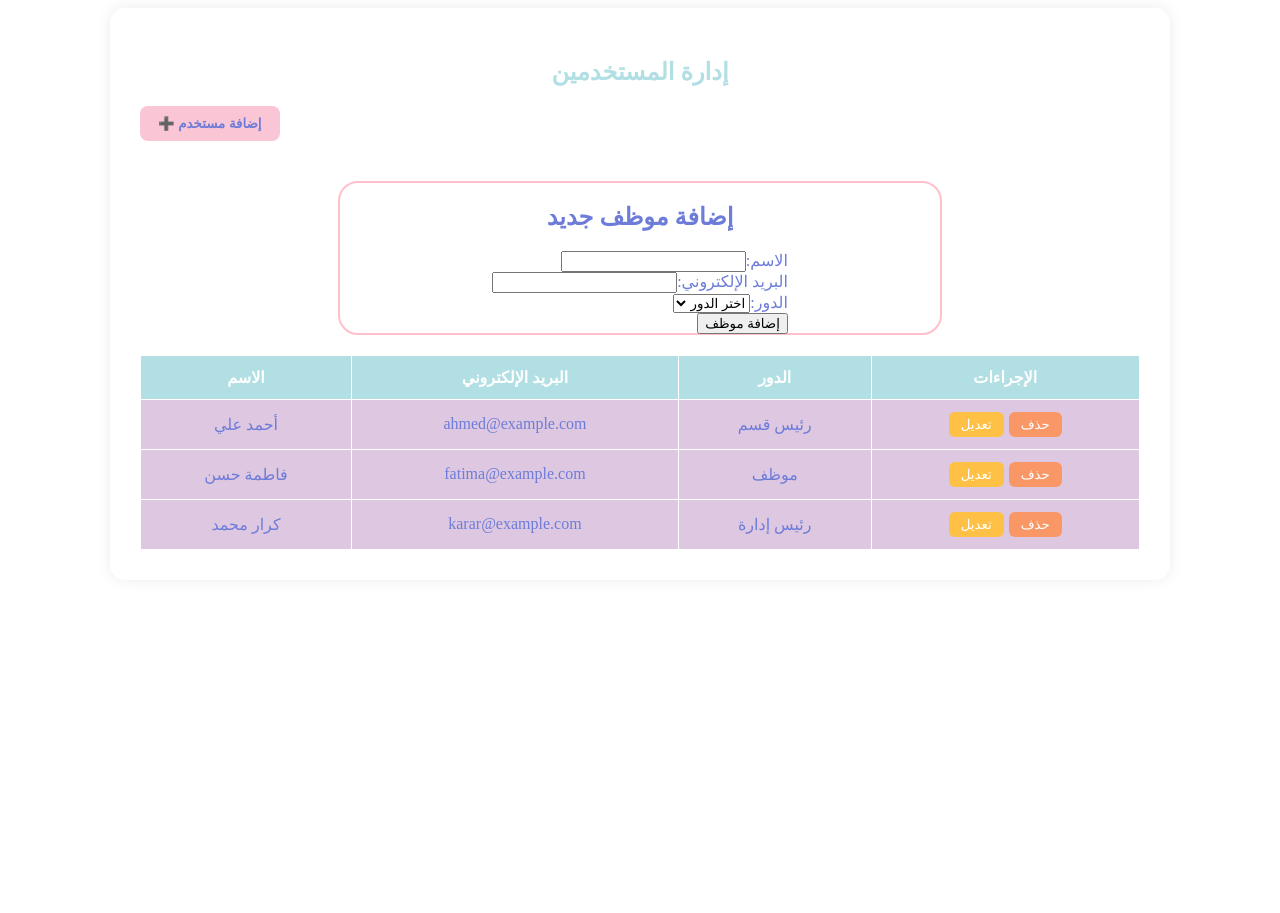
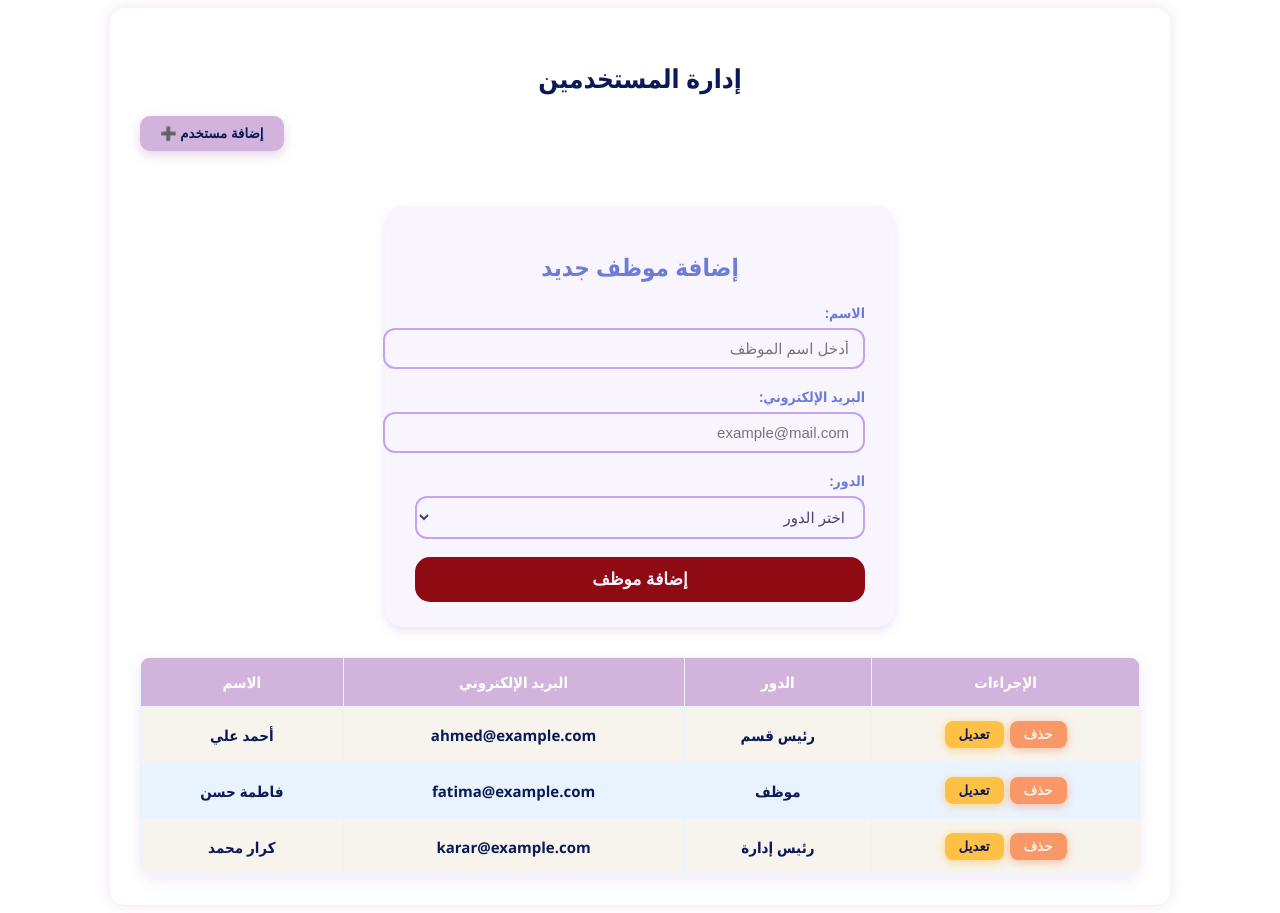
Before and after one commit to mqnr5/alamana, a Vue app: page /ManageUsers in a window 1280 px wide. Before the commit the page ends 800 px from the top, so only its background shows below. Built offline with nearby package versions, Linux system fonts and the light colour scheme; the HTML template or start-up script is replaced by a standard one.

Commit message:
غيرت التنسيق وناغمت وقللت الألوان

```diff
--- a/src/components/AddEmployee.vue
+++ b/src/components/AddEmployee.vue
@@ -7,52 +7,149 @@ export default {
       empName: '',
       empEmail: '',
       empRole: '',
-        }
+      errorMsg: '',
+      successMsg: '',
+    };
   },
   methods: {
-        addEmp() {
+    addEmployee() {
+      this.errorMsg = '';
+      this.successMsg = '';
+      if (!this.empName || !this.empEmail || !this.empRole) {
+        this.errorMsg = 'يرجى تعبئة جميع الحقول';
+        return;
+      }
       employeeBus.emit('add-employee', {
         name: this.empName,
         email: this.empEmail,
-                role: this.empRole
+        role: this.empRole,
       });
-        }
-    }
-}
+      this.successMsg = 'تمت إضافة الموظف بنجاح!';
+      this.empName = '';
+      this.empEmail = '';
+      this.empRole = '';
+    },
+  },
+};
 </script>
+
 <template>
-    <div class="view">
+  <div class="add-employee-container">
     <h2>إضافة موظف جديد</h2>
-        <form @submit.prevent="addEmployee" ckass="form">
+    <form @submit.prevent="addEmployee" class="form">
       <label for="name">الاسم:</label>
-            <input type="text" id="name" v-model="empName" required>
-            <br>
+      <input
+        type="text"
+        id="name"
+        v-model="empName"
+        placeholder="أدخل اسم الموظف"
+        required
+      />
+
       <label for="email">البريد الإلكتروني:</label>
-            <input type="email" id="email" v-model="empEmail" required>
-            <br>
+      <input
+        type="email"
+        id="email"
+        v-model="empEmail"
+        placeholder="example@mail.com"
+        required
+      />
+
       <label for="role">الدور:</label>
       <select id="role" v-model="empRole" required>
-                <option value="">اختر الدور</option>
+        <option disabled value="">اختر الدور</option>
         <option value="مدير">مدير</option>
         <option value="موظف">موظف</option>
         <option value="محاسب">محاسب</option>
       </select>
-            <br>
+
       <button type="submit">إضافة موظف</button>
+
+      <p v-if="errorMsg" class="error-msg">{{ errorMsg }}</p>
+      <p v-if="successMsg" class="success-msg">{{ successMsg }}</p>
     </form>
   </div>
 </template>
+
 <style scoped>
-.view {
-    width: 60%;
-    height: 150px;
-    display: flex;
+.add-employee-container {
+  max-width: 450px;
+  background: #f9f5ff;
+  padding: 25px 30px;
+  border-radius: 18px;
+  box-shadow: 0 4px 10px rgba(120, 80, 180, 0.15);
+  margin: 30px auto;
   direction: rtl;
-    margin: 20px;
-    flex-direction: column;
-    justify-self: center;
-    align-items: center;
-    border: 2px solid pink;
-    border-radius: 20px;
+  font-family: 'Segoe UI', Tahoma, Geneva, Verdana, sans-serif;
+  color: #4a3f6e;
+  text-align: right;
+}
+
+h2 {
+  margin-bottom: 20px;
+  color: #6d7cd9;
+  font-weight: 700;
+  text-align: center;
+}
+
+.form label {
+  display: block;
+  margin-bottom: 6px;
+  font-weight: 600;
+  font-size: 14px;
+  color: #6d7cd9;
+}
+
+.form input,
+.form select {
+  width: 100%;
+  padding: 10px 14px;
+  margin-bottom: 18px;
+  border: 2px solid #c1a3f2;
+  border-radius: 12px;
+  font-size: 15px;
+  color: #4a3f6e;
+  background-color: #f9f5ff;
+  transition: border-color 0.3s ease;
+}
+
+.form input:focus,
+.form select:focus {
+  border-color: #8f0b13;
+  outline: none;
+  background-color: #fff;
+}
+
+button[type='submit'] {
+  width: 100%;
+  padding: 12px 0;
+  background-color: #8f0b13;
+  border: none;
+  border-radius: 15px;
+  color: #f9f5ff;
+  font-weight: 700;
+  font-size: 17px;
+  cursor: pointer;
+  transition: background-color 0.3s ease;
+}
+
+button[type='submit']:hover {
+  background-color: #b13641;
+}
+
+.error-msg {
+  color: #d94f4f;
+  font-weight: 600;
+  margin-top: -10px;
+  margin-bottom: 10px;
+  text-align: center;
+}
+
+.success-msg {
+  color: #2a9d8f;
+  font-weight: 600;
+  margin-top: -10px;
+  margin-bottom: 10px;
+  text-align: center;
 }
 </style>
--- a/src/views/DepartmentHeadView.vue
+++ b/src/views/DepartmentHeadView.vue
@@ -32,12 +32,16 @@ export default {
 </template>
 <style scoped>
 .view {
-  background-color: beige;
-  height: auto;
+  background-color: #ffffff;
+  color: #0b1957;
+  font-size: 26px;
   display: flex;
-  font-size: 26px;
   flex-direction: column;
   align-items: center;
   padding: 40px 20px;
+  border-radius: 15px;
+  box-shadow: 0 0 10px rgba(0, 0, 0, 0.05);
+  max-width: 900px;
+  margin: auto;
 }
 </style>
--- a/src/views/MajorRequests.vue
+++ b/src/views/MajorRequests.vue
@@ -93,11 +93,10 @@ export default {
   },
 };
 </script>
-
 <style scoped>
 .major-requests {
   background-color: #ffffff;
-  color: #6d7cd9;
+  color: #0b1957;
   padding: 30px;
   max-width: 950px;
   margin: auto;
@@ -105,54 +104,64 @@ export default {
   direction: rtl;
   text-align: right;
 }
+
 h2 {
-  color: #b1dfe4;
+  color: #0b1957;
   margin-bottom: 10px;
 }
+
 .filters {
   margin: 20px 0;
   display: flex;
   align-items: center;
   gap: 15px;
 }
+
 select {
   padding: 10px;
   border-radius: 8px;
-  border: 2px solid #f99866;
-  background-color: #fff8f5;
-  color: #6d7cd9;
+  border: 2px solid #A40033;
+  background-color: #e9f3ff;
+  color: #0b1957;
+  font-weight: bold;
 }
+
 .request-table table {
   width: 100%;
   margin-top: 20px;
   border-collapse: collapse;
-  background-color: #f9f4ff;
+  background-color: #f7f4ed;
   border-radius: 10px;
   overflow: hidden;
 }
+
 .request-table th,
 .request-table td {
   padding: 14px;
-  border: 1px solid #eee;
+  border: 1px solid #fff;
   text-align: center;
+  color: #0b1957;
 }
+
 .status {
   font-weight: bold;
   padding: 6px 12px;
   border-radius: 10px;
-}
-.status.قيد\:المراجعة {
-  background-color: #ffc046;
   color: white;
 }
+
+.status.قيد\:المراجعة {
+  background-color: #d2b3db;
+}
+
 .status.مقبول {
   background-color: #4caf50;
-  color: white;
 }
+
 .status.مرفوض {
-  background-color: #f44336;
-  color: white;
+  background-color: #A40033;
 }
+
 button {
   margin: 5px;
   padding: 8px 16px;
@@ -161,23 +170,29 @@ button {
   font-weight: bold;
   cursor: pointer;
   transition: 0.3s;
+  background-color: #A40033;
+  color: white;
 }
+
 button:disabled {
   background-color: #ccc;
   cursor: not-allowed;
 }
+
 button:not(:disabled):hover {
-  background-color: #fac5d4;
-  color: white;
+  background-color: #d2b3db;
+  color: #0b1957;
 }
+
 .no-data {
   margin-top: 25px;
   font-weight: bold;
-  color: #f99866;
+  color: #A40033;
 }
+
 .back-main {
   margin-top: 40px;
-  background-color: #ffc046;
+  background-color: #A40033;
   color: white;
   padding: 12px 30px;
   border-radius: 12px;
--- a/src/views/ManageUsersView.vue
+++ b/src/views/ManageUsersView.vue
@@ -62,7 +62,6 @@ export default {
   }
 };
 </script>
-
 <style scoped>
 .users-container {
   background-color: #ffffff;
@@ -70,71 +69,96 @@ export default {
   border-radius: 15px;
   max-width: 1000px;
   margin: auto;
-  box-shadow: 0 0 15px rgba(0, 0, 0, 0.08);
-  color: #6d7cd9;
+  box-shadow: 0 0 15px rgba(210, 179, 219, 0.4);
+  color: #0b1957;
+  font-family: 'Segoe UI', Tahoma, Geneva, Verdana, sans-serif;
 }
 
 h2 {
-  color: #b1dfe4;
+  color: #0b1957;
   text-align: center;
   margin-bottom: 20px;
+  font-weight: 700;
+  font-size: 26px;
 }
 
 .add-user-button {
-  background-color: #fac5d4;
+  background-color: #d2b3db;
   border: none;
-  padding: 10px 18px;
-  color: #6d7cd9;
-  font-weight: bold;
-  border-radius: 8px;
-  margin-bottom: 20px;
+  padding: 10px 20px;
+  color: #0b1957;
+  font-weight: 700;
+  border-radius: 10px;
+  margin-bottom: 25px;
   cursor: pointer;
+  box-shadow: 0 4px 12px rgba(210, 179, 219, 0.6);
+  transition: background-color 0.3s ease, color 0.3s ease;
 }
-
 .add-user-button:hover {
-  background-color: #f99866;
-  color: white;
+  background-color: #A40033;
+  color: #f7f4ed;
 }
 
 .users-table {
   width: 100%;
   border-collapse: collapse;
-  background-color: #dec7e0;
+  background-color: #f7f4ed;
+  border-radius: 12px;
+  box-shadow: 0 4px 15px rgba(210, 179, 219, 0.3);
+  overflow: hidden;
 }
-
 .users-table th,
 .users-table td {
-  padding: 12px;
+  padding: 14px 18px;
   text-align: center;
-  border: 1px solid #ffffff;
+  border: 1px solid #e9f3ff;
+  color: #0b1957;
+  font-weight: 600;
+  font-size: 15px;
 }
-
 .users-table th {
-  background-color: #b1dfe4;
-  color: white;
+  background-color: #d2b3db;
+  color: #ffffff;
+}
+.users-table tbody tr:nth-child(even) {
+  background-color: #e9f3ff;
+}
+.users-table tbody tr:hover {
+  background-color: #d2b3db;
+  color: #f7f4ed;
+  transition: background-color 0.3s ease;
 }
 
 .edit-btn {
   background-color: #ffc046;
-  color: white;
+  color: #0b1957;
   border: none;
-  padding: 5px 12px;
-  border-radius: 6px;
-  margin-right: 5px;
+  padding: 6px 14px;
+  border-radius: 8px;
+  margin-right: 6px;
   cursor: pointer;
+  font-weight: 700;
+  box-shadow: 0 2px 10px rgba(255, 192, 70, 0.6);
+  transition: background-color 0.3s ease;
+}
+.edit-btn:hover {
+  background-color: #A40033;
+  color: #f7f4ed;
 }
 
 .delete-btn {
   background-color: #f99866;
-  color: white;
+  color: #f7f4ed;
   border: none;
-  padding: 5px 12px;
-  border-radius: 6px;
+  padding: 6px 14px;
+  border-radius: 8px;
   cursor: pointer;
+  font-weight: 700;
+  box-shadow: 0 2px 10px rgba(249, 152, 102, 0.6);
+  transition: background-color 0.3s ease;
 }
-
-.edit-btn:hover,
 .delete-btn:hover {
-  opacity: 0.9;
+  background-color: #A40033;
+  color: #f7f4ed;
 }
 </style>
--- a/src/views/PerformanceReports.vue
+++ b/src/views/PerformanceReports.vue
@@ -92,71 +92,125 @@ export default {
   },
 };
 </script>
-
 <style scoped>
 .performance-container {
   background-color: #ffffff;
-  color: #6d7cd9;
+  color: #0b1957;
   padding: 30px;
   max-width: 950px;
   margin: auto;
   border-radius: 15px;
   direction: rtl;
   text-align: right;
+  box-shadow: 0 0 15px rgba(210, 179, 219, 0.4);
+  font-family: 'Segoe UI', Tahoma, Geneva, Verdana, sans-serif;
 }
 h2 {
-  color: #b1dfe4;
+  color: #0b1957;
+  font-weight: 700;
+  font-size: 28px;
+  margin-bottom: 15px;
+  text-align: center;
 }
 .filters {
-  margin: 20px 0;
+  margin: 25px 0;
+  display: flex;
+  justify-content: flex-end;
+  align-items: center;
+  gap: 10px;
+  font-weight: 600;
+  color: #0b1957;
+  font-size: 16px;
 }
 select {
-  padding: 10px;
+  padding: 10px 14px;
   border-radius: 8px;
-  border: 2px solid #f99866;
-  background-color: #fff8f5;
-  color: #6d7cd9;
+  border: 2px solid #A40033;
+  background-color: #e9f3ff;
+  color: #0b1957;
+  font-weight: 600;
+  cursor: pointer;
+  min-width: 180px;
+  transition: border-color 0.3s ease;
 }
+select:hover, select:focus {
+  border-color: #4E5174;
+  outline: none;
+}
+
 .report-table table {
   width: 100%;
   margin-top: 20px;
   border-collapse: collapse;
-  background-color: #dec7e0;
+  background-color: #f7f4ed;
+  box-shadow: 0 4px 10px rgba(210, 179, 219, 0.3);
+  border-radius: 12px;
+  overflow: hidden;
 }
 .report-table th,
 .report-table td {
-  padding: 12px;
-  border: 1px solid #fff;
+  padding: 14px 18px;
+  border: 1px solid #e9f3ff;
   text-align: center;
+  color: #0b1957;
+  font-weight: 600;
+  font-size: 15px;
+}
+.report-table th {
+  background-color: #d2b3db;
+  color: #ffffff;
+}
+.report-table tbody tr:nth-child(even) {
+  background-color: #e9f3ff;
+}
+.report-table tbody tr:hover {
+  background-color: #d2b3db;
+  color: white;
+  transition: background-color 0.3s ease;
 }
 .no-data {
   margin-top: 20px;
-  color: #f99866;
-  font-weight: bold;
+  color: #A40033;
+  font-weight: 700;
+  font-size: 18px;
+  text-align: center;
 }
+
 .status {
-  font-weight: bold;
-  padding: 6px 12px;
-  border-radius: 8px;
+  font-weight: 700;
+  padding: 8px 14px;
+  border-radius: 12px;
   color: white;
+  display: inline-block;
+  min-width: 90px;
 }
 .status.excellent {
-  background-color: #6d7cd9;
+  background-color: #0b1957;
 }
 .status.good {
   background-color: #ffc046;
+  color: #0b1957;
 }
 .status.weak {
-  background-color: #f99866;
+  background-color: #A40033;
 }
 .back-main {
-  margin-top: 30px;
-  background-color: #ffc046;
+  margin-top: 35px;
+  background-color: #A40033;
   color: white;
-  padding: 10px 25px;
-  border-radius: 10px;
+  padding: 12px 30px;
+  border-radius: 12px;
   display: block;
   margin-left: auto;
   margin-right: auto;
+  font-weight: 700;
+  font-size: 17px;
+  box-shadow: 0 5px 18px rgba(164, 0, 51, 0.6);
+  cursor: pointer;
+  transition: background-color 0.3s ease;
+}
+.back-main:hover {
+  background-color: #4E5174;
+  box-shadow: 0 6px 20px rgba(78, 81, 116, 0.8);
 }
 </style>
```
Also changed, not shown: src/components/HomePage.vue (+12 -12 lines), src/components/TodoList.vue (+19 -6 lines), src/views/ChairManagementView.vue (+26 -21 lines), src/views/SuperAdminView.vue (+81 -29 lines), src/views/SystemSettingsView.vue (+39 -18 lines). Lines whose indentation alone changed are shown as unchanged.
